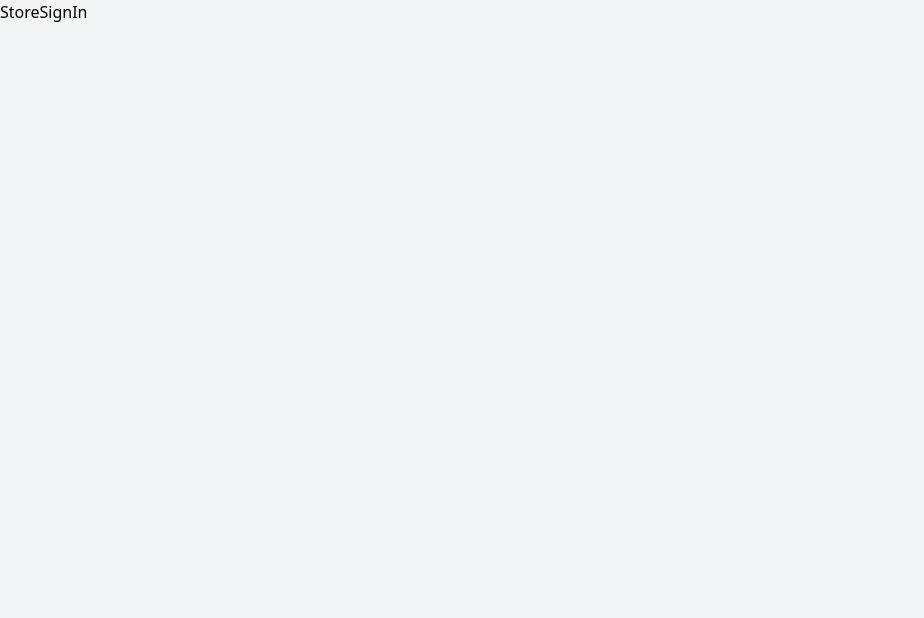
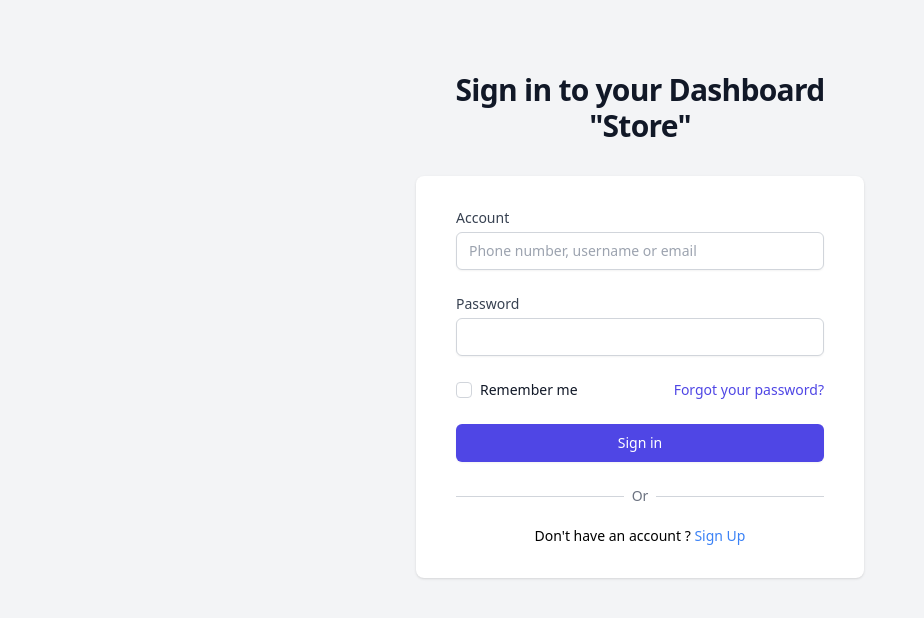
Before and after one commit to modelamall/frontend, a React (Create React App) app: page /dashboard in a window 1280 px wide. Shown: the top 618 px of the page, without its empty margins (0-924 px from the left). Built offline with nearby package versions, Linux system fonts and the light colour scheme; a web font is replaced by a local one.

Commit message:
store signin

```diff
--- a/src/pages/Dashboard/Dashboard.js
+++ b/src/pages/Dashboard/Dashboard.js
@@ -3,6 +3,7 @@ import { Route, Routes } from "react-router-dom";
 import AdminDashboard from "../../components/Dashboard/AdminDashboard";
 import StoreDashboard from "../../components/Dashboard/StoreDashboard";
 import { AuthContext } from "../../context/AuthContext";
+import StoreSignIn from "./StoreSignIn";
 
 const Dashboard = () => {
   const { dashboardUser, dashboardToken } = useContext(AuthContext);
@@ -24,7 +25,7 @@ const Dashboard = () => {
       {!dashboardToken && (
         <Routes>
           <Route path="/admin/*" element={<>AdminSignIn</>} />
-          <Route path="*" element={<>StoreSignIn</>} />
+          <Route path="*" element={<StoreSignIn/>} />
         </Routes>
       )}
     </>
--- /dev/null
+++ b/src/pages/Dashboard/StoreSignIn.js
@@ -0,0 +1,175 @@
+import { useContext, useState } from "react";
+import { useNavigate } from "react-router";
+import { Link } from "react-router-dom";
+import { AuthContext } from "../../context/AuthContext";
+import { NotificationCXT } from "../../context/NotiContext";
+
+
+const StoreSignIn = () => {
+  const {toggleOn } = useContext(NotificationCXT);
+  const { dashboardSignIn } = useContext(AuthContext);
+  const navigate = useNavigate();
+  const [formData, setFormData] = useState({
+    account: "",
+    password: "",
+  });
+  const [loading, setLoading] = useState(false);
+  const [error, setError] = useState(null);
+
+  const signInStore = async (formData) => {
+    setLoading(true);
+    try {
+      const res = await fetch(process.env.REACT_APP_API + "/store/login", {
+        method: "POST",
+        headers: {
+          "Content-Type": "application/json",
+        },
+        body: JSON.stringify(formData),
+      });
+      const json = await res.json();
+      toggleOn(json?.messages, json?.success);
+      if (json.success) {
+        dashboardSignIn(json.data.user, json.data.token);
+        setLoading(false);
+        setError(null);
+        navigate("/Dashboard/");
+      }
+    } catch (error) {
+      setError(error);
+      setLoading(false);
+    }
+  };
+  const handleOnChange = (event) => {
+    setFormData({
+      ...formData,
+      [event.target.name]: event.target.value,
+    });
+  };
+
+  const handleSubmit = async (event) => {
+    event.preventDefault();
+    await signInStore(formData);
+  };
+
+  return (
+    <>
+      <div className="flex min-h-full flex-col justify-center py-12 sm:px-6 lg:px-8">
+        <div className="sm:mx-auto sm:w-full sm:max-w-md">
+          {/*  <img
+            className="mx-auto h-12 w-auto"
+            src="https://tailwindui.com/img/logos/mark.svg?color=indigo&shade=600"
+            alt="Your Company"
+          /> */}
+          <h2 className="mt-6 text-center text-3xl font-bold tracking-tight text-gray-900">
+            Sign in to your Dashboard "Store"
+          </h2>
+        </div>
+
+        <div className="mt-8 sm:mx-auto sm:w-full sm:max-w-md">
+          <div className="bg-white py-8 px-4 shadow sm:rounded-lg sm:px-10">
+            <form
+              onSubmit={handleSubmit}
+              className="space-y-6"
+              action="#"
+              method="POST"
+            >
+              <div>
+                <label
+                  htmlFor="account"
+                  className="block text-sm font-medium text-gray-700"
+                >
+                  Account
+                </label>
+                <div className="mt-1">
+                  <input
+                    onChange={handleOnChange}
+                    id="account"
+                    placeholder="Phone number, username or email"
+                    name="account"
+                    type="account"
+                    autoComplete="account"
+                    required
+                    className="block w-full appearance-none rounded-md border border-gray-300 px-3 py-2 placeholder-gray-400 shadow-sm focus:border-indigo-500 focus:outline-none focus:ring-indigo-500 sm:text-sm"
+                  />
+                </div>
+              </div>
+
+              <div>
+                <label
+                  htmlFor="password"
+                  className="block text-sm font-medium text-gray-700"
+                >
+                  Password
+                </label>
+                <div className="mt-1">
+                  <input
+                    onChange={handleOnChange}
+                    id="password"
+                    name="password"
+                    type="password"
+                    autoComplete="current-password"
+                    required
+                    className="block w-full appearance-none rounded-md border border-gray-300 px-3 py-2 placeholder-gray-400 shadow-sm focus:border-indigo-500 focus:outline-none focus:ring-indigo-500 sm:text-sm"
+                  />
+                </div>
+              </div>
+
+              <div className="flex items-center justify-between">
+                <div className="flex items-center">
+                  <input
+                    id="remember-me"
+                    name="remember-me"
+                    type="checkbox"
+                    className="h-4 w-4 rounded border-gray-300 text-indigo-600 focus:ring-indigo-500"
+                  />
+                  <label
+                    htmlFor="remember-me"
+                    className="ml-2 block text-sm text-gray-900"
+                  >
+                    Remember me
+                  </label>
+                </div>
+
+                <div className="text-sm">
+                  <a
+                    href="#"
+                    className="font-medium text-indigo-600 hover:text-indigo-500"
+                  >
+                    Forgot your password?
+                  </a>
+                </div>
+              </div>
+
+              <div>
+                <button
+                  type="submit"
+                  className="flex w-full justify-center rounded-md border border-transparent bg-indigo-600 py-2 px-4 text-sm font-medium text-white shadow-sm hover:bg-indigo-700 focus:outline-none focus:ring-2 focus:ring-indigo-500 focus:ring-offset-2"
+                >
+                  Sign in
+                </button>
+              </div>
+            </form>
+
+            <div className="mt-6">
+              <div className="relative">
+                <div className="absolute inset-0 flex items-center">
+                  <div className="w-full border-t border-gray-300" />
+                </div>
+                <div className="relative flex justify-center text-sm">
+                  <span className="bg-white px-2 text-gray-500">Or</span>
+                </div>
+              </div>
+              <div className="relative flex justify-center mt-5 text-sm">
+                <span className="bg-white px-2 text-black-500">
+                  Don't have an account ? <Link className="text-blue-500" to={"/signup"}>Sign Up</Link>
+                </span>
+              </div>
+            </div>
+          </div>
+        </div>
+      </div>
+    </>
+  );
+};
+
+export default StoreSignIn;
```
